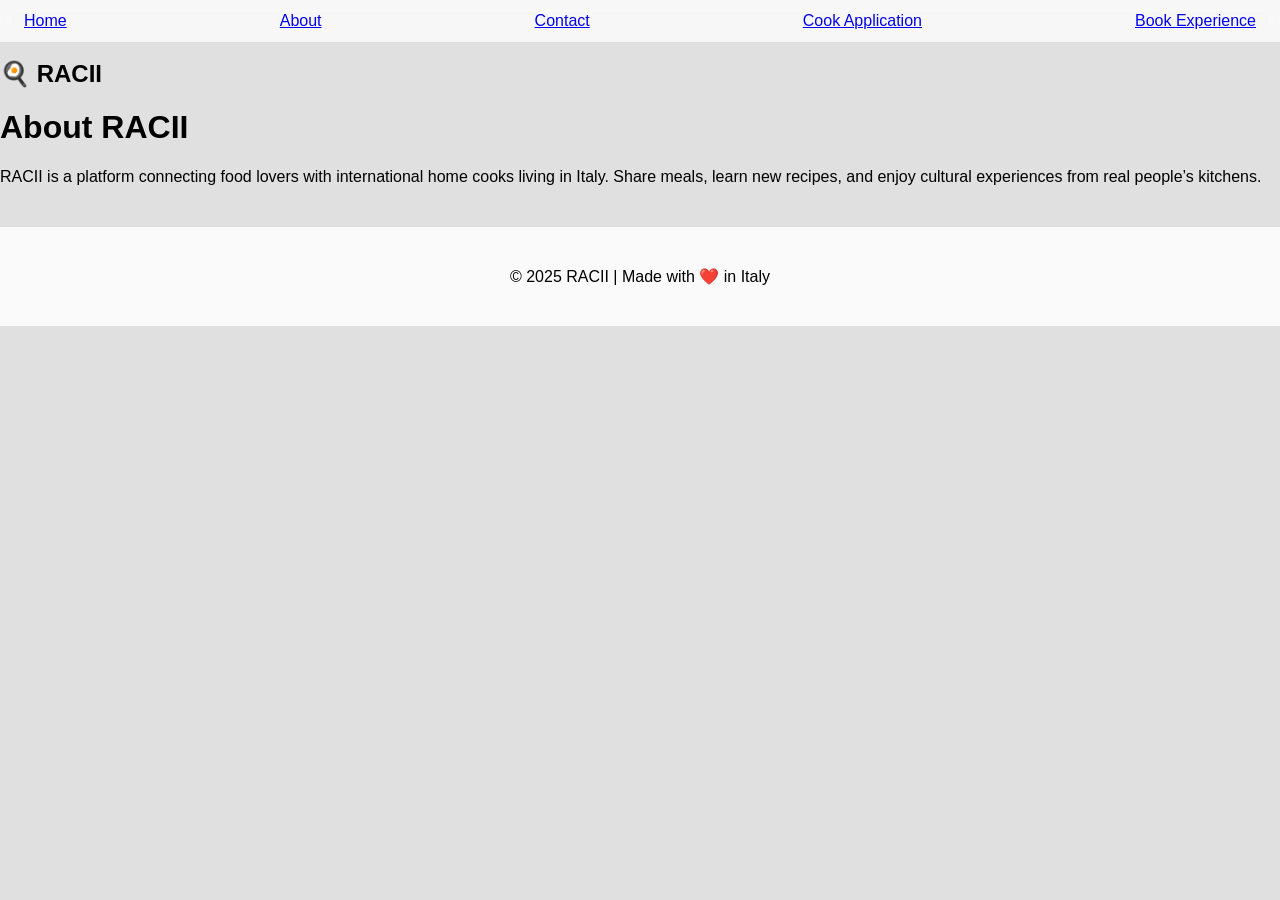
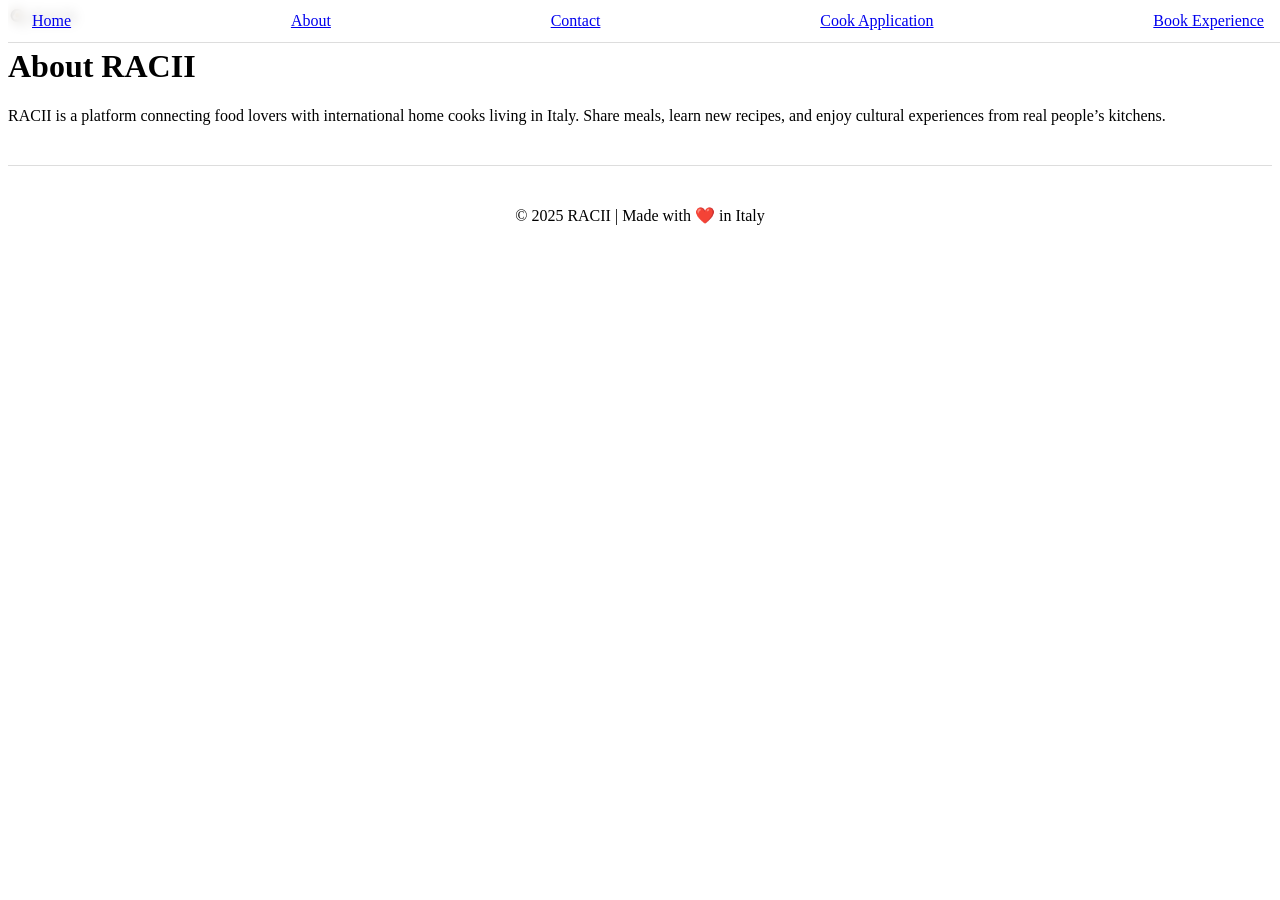

Fix: Implement backend API integration for signup/login with password hashing and form validation

--- a/style.css
+++ b/style.css
@@ -1,98 +1,16 @@
-/* Top white strip bar */
-.topbar {
-  position: fixed;
-  top: 0;
-  width: 100%;
-  background-color: white;
-  border-bottom: 1px solid rgba(0, 0, 0, 0.1);
-  z-index: 1000;
-}
-
-.topbar-content {
-  display: flex;
-  justify-content: flex-start;
-  align-items: center;
-  padding: 10px 25px;
-  gap: 20px;
-}
-
-.left-section {
-  display: flex;
-  align-items: center;
-  gap: 15px;
-}
-
-.logo {
-  font-size: 24px;
-  font-weight: bold;
-  color: black;
-  cursor: pointer;
-  user-select: none;
-}
-
-.menu-icon {
-  font-size: 24px;
-  cursor: pointer;
-  color: black;
-  user-select: none;
-}
-
-.right-section p {
-  font-size: 18px;
-  color: black;
-  margin: 0;
-  font-weight: 500;
-}
-
 /* Sidebar (slides in from left) */
 .sidebar {
-  height: 100%;
-  width: 0;
-  position: fixed;
-  top: 0;
-  left: 0;
+  width: 240px;
   background: rgba(255, 255, 255, 0.95);
   backdrop-filter: blur(8px);
-  overflow-x: hidden;
-  transition: 0.4s;
-  padding-top: 70px;
-  box-shadow: 2px 0 10px rgba(0,0,0,0.2);
-}
-
-.sidebar a {
-  padding: 12px 24px;
-  text-decoration: none;
-  font-size: 20px;
-  color: #333;
-  display: block;
-  transition: 0.3s;
-}
-
-.sidebar a:hover {
-  background-color: rgba(0, 0, 0, 0.1);
-}
-
-body {
-  padding-top: 60px;
-  margin: 0;
-  font-family: 'Poppins', sans-serif;
-  background: #e0e0e0;
-  color: #000;
-  transform-origin: top center; /* for zoom */
-  overflow-x: hidden;
-}
-
-/* Sidebar styling */
-.sidebar {
-  width: 220px;
-  background: rgba(255, 255, 255, 0.85);
-  padding-top: 80px;
   position: fixed;
   height: 100vh;
   top: 0;
-  left: -220px;
-  box-shadow: 2px 0 10px rgba(0, 0, 0, 0.08);
+  left: -240px;
+  box-shadow: 2px 0 10px rgba(0,0,0,0.2);
+  overflow-x: hidden;
   transition: left 0.3s ease;
+  padding-top: 70px;
   z-index: 1100;
 }
 
@@ -102,14 +20,12 @@ body {
 
 .sidebar a,
 .sidebar button {
-  display: block;
-  padding: 14px 20px;
+  padding: 12px 24px;
   text-decoration: none;
-  color: #000;
-  font-weight: 500;
-  margin-bottom: 4px;
-  border-radius: 8px;
-  transition: 0.25s;
+  font-size: 16px;
+  color: #333;
+  display: block;
+  transition: 0.3s;
   background: none;
   border: none;
   text-align: left;
@@ -118,15 +34,11 @@ body {
 
 .sidebar a:hover,
 .sidebar button:hover {
-  background: #ff6b6b;
-  color: #fff;
+  background-color: rgba(255, 107, 107, 0.2);
+  color: #ff6b6b;
 }
 
-.sidebar a.active,
-.sidebar button.active {
-  background: #ff6b6b;
-  color: #fff;
-}
+
 
 .overlay {
   position: fixed;
